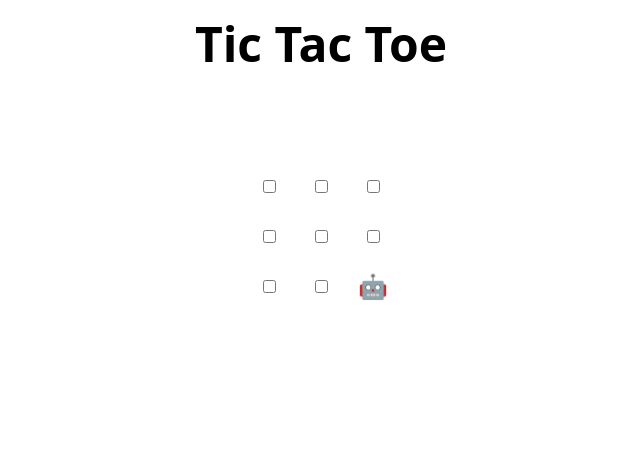
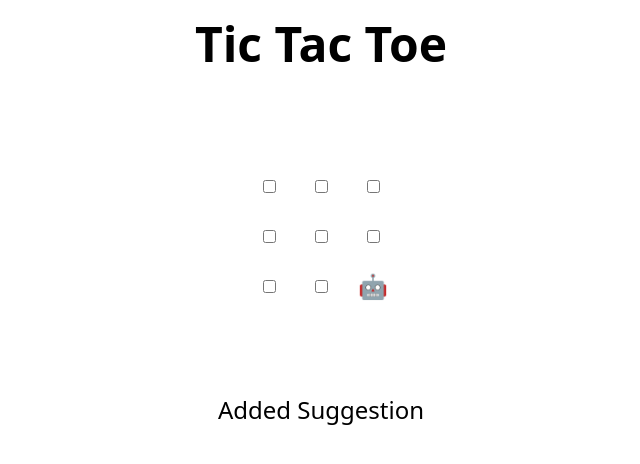
Before and after one commit to PatrickBennett7/skills-review-pull-requests, a plain HTML site: page index.html in a window 1280 px wide. Shown: the whole page, without its empty margins (319-959 px from the left). Drawn offline with Linux system fonts and the light colour scheme.

Commit message:
Update index.html
Optional suggestion

```diff
--- a/index.html
+++ b/index.html
@@ -48,7 +48,7 @@
 </table>
 
 <h2 hidden>Game over, refresh to play again 🧑‍💻 🤖!</h2>
-
+Added Suggestion
 <script>
   // Initialization
   const boxes = Array.from(document.querySelectorAll("td"));
```
